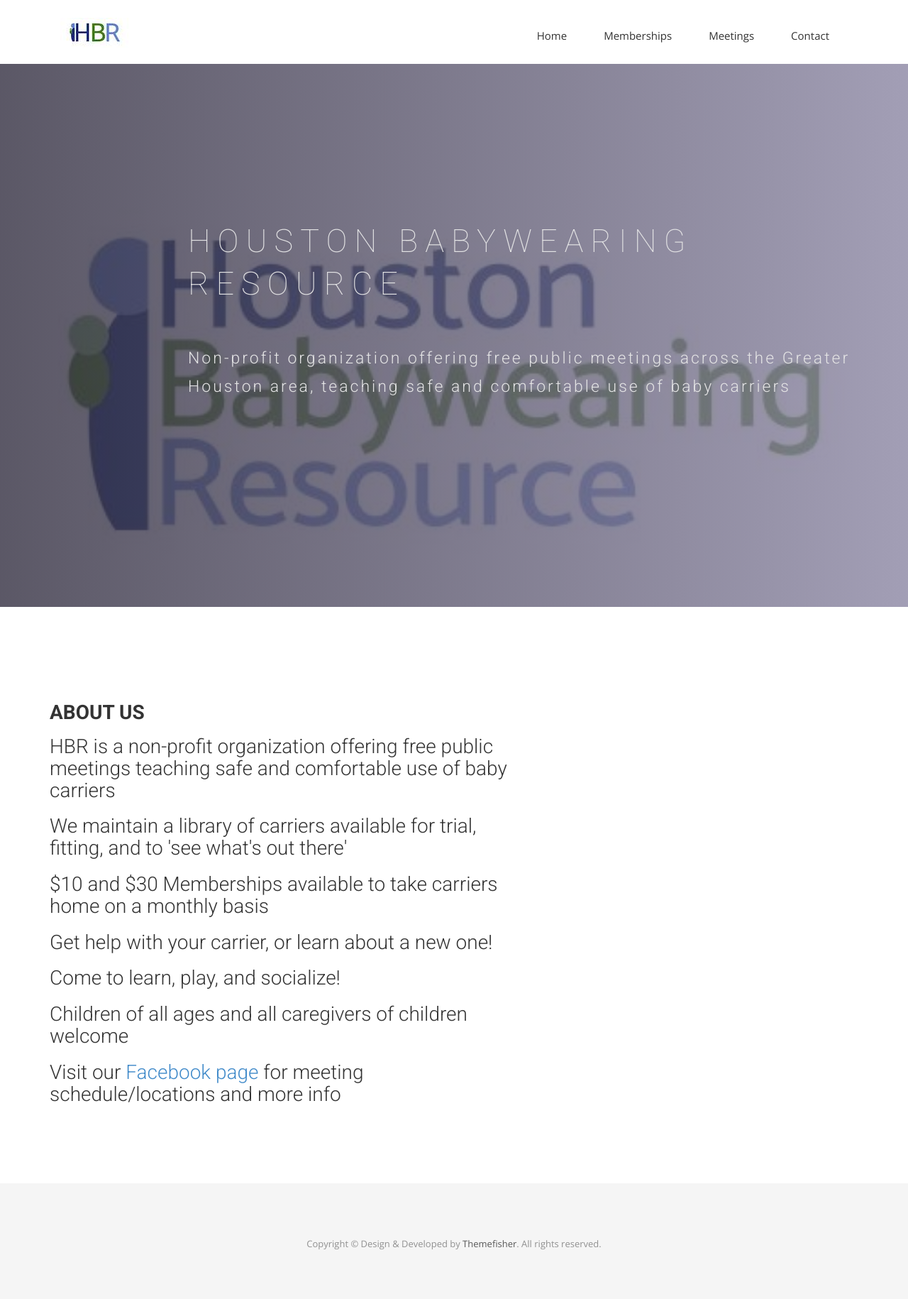
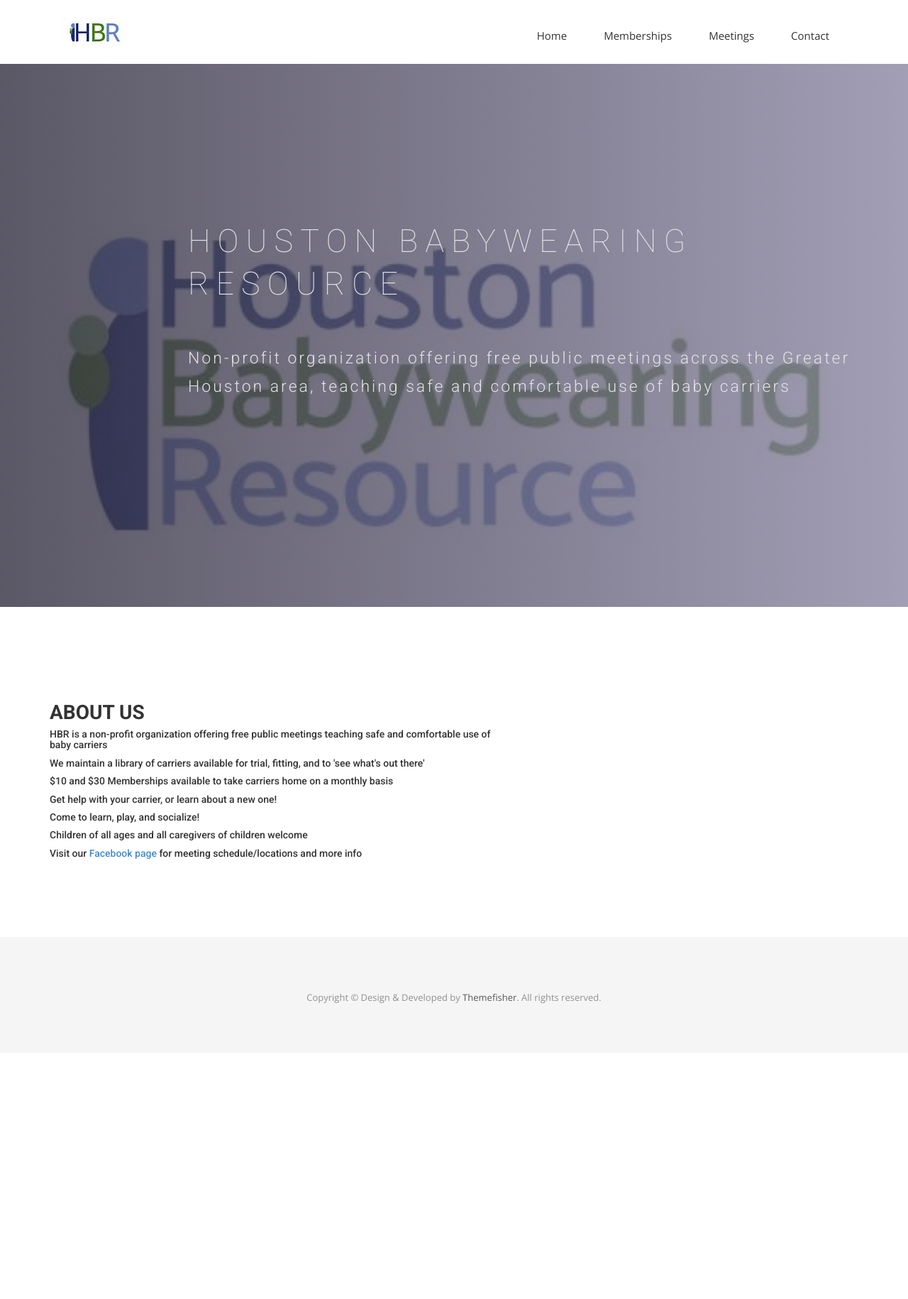
Before and after one commit to geckya/HBR, a Jekyll site: the page built from index.html, in a window 1280 px wide. Shown: the whole page at 71% size. Built offline with Jekyll 4.4.1, drawn with Linux system fonts in a browser that asks for light colours; nearby versions of some CDN libraries; some web fonts are replaced; after the commit the page ends 1483 px from its top, so only the background shows below that.

```diff
--- a/index.html
+++ b/index.html
@@ -25,13 +25,13 @@ permalink: /
         <div class="block">
           <div class="section-title">
             <h2>About Us</h2>
-            <h3>HBR is a non-profit organization offering free public meetings teaching safe and comfortable use of baby carriers</h3>
-	    <h3>We maintain a library of carriers available for trial, fitting, and to 'see what's out there'</h3>
-	    <h3>$10 and $30 Memberships available to take carriers home on a monthly basis</h3>
-	    <h3>Get help with your carrier, or learn about a new one!</h3>
-	    <h3>Come to learn, play, and socialize!</h3>
-	    <h3>Children of all ages and all caregivers of children welcome </h3>
-	    <h3>Visit our <a href="https://www.facebook.com/HoustonBabywearing/">Facebook page</a> for meeting schedule/locations and more info</h3>
+            <h5>HBR is a non-profit organization offering free public meetings teaching safe and comfortable use of baby carriers</h5>
+	    <h5>We maintain a library of carriers available for trial, fitting, and to 'see what's out there'</h5>
+	    <h5>$10 and $30 Memberships available to take carriers home on a monthly basis</h5>
+	    <h5>Get help with your carrier, or learn about a new one!</h5>
+	    <h5>Come to learn, play, and socialize!</h5>
+	    <h5>Children of all ages and all caregivers of children welcome </h5>
+	    <h5>Visit our <a href="https://www.facebook.com/HoustonBabywearing/">Facebook page</a> for meeting schedule/locations and more info</h5>
           </div>
         </div>
       </div><!-- .col-md-7 close -->
```
